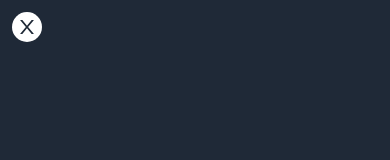
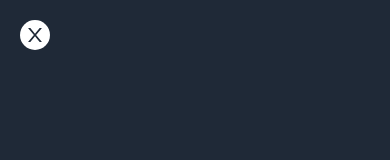
Before and after one commit to ajaysinhaorigin/portfolio, a React (Create React App) app: page / in a window 390 px wide. Both pictures are taken after a click on the icon 28 px from the left and 28 px from the top of the page. Shown: the top 160 px of the page. Built offline with nearby package versions, Linux system fonts and the light colour scheme; a web font is replaced by a local one.

Commit message:
did some changes

```diff
--- a/src/components/goToTop/GoToTop.tsx
+++ b/src/components/goToTop/GoToTop.tsx
@@ -30,7 +30,7 @@ function GoToTop() {
           offset={-100}
           className="cursor-pointer"
         >
-          <div className="fixed bottom-5 lg:bottom-12 right-4 bg-gray-300 rounded-full p-2 text-lg lg:text-xl text-[#1f2937] dark:bg-gray-400">
+          <div className="z-20 fixed bottom-5 lg:bottom-12 right-4 bg-gray-300 rounded-full p-2 text-xl lg:text-xl text-[#1f2937] dark:bg-gray-400">
             <FaCaretUp />
           </div>
         </Scroll>
--- a/src/components/header/components/ScrollList.tsx
+++ b/src/components/header/components/ScrollList.tsx
@@ -9,10 +9,10 @@ function ScrollList({ showMenu, setShowMenu }: Props) {
   return (
     <>
       {!showMenu && (
-        <div className="fixed h-full w-full z-20 bg-[#1f2937] dark:bg-[#fff] text-center lg:hidden pb-12">
+        <div className="fixed h-screen w-screen z-50 bg-[#1f2937] dark:bg-[#fff] text-center lg:hidden pb-12">
           <div className="p-1">
             <AiOutlineClose
-              className="text-3xl text-[#1f2937] dark:text-[#fff] bg-[#fff] dark:bg-[#1f2937] rounded-full m-2 p-1"
+              className="text-3xl text-[#1f2937] dark:text-[#fff] bg-[#fff] dark:bg-[#1f2937] rounded-full m-4 p-1"
               onClick={() => setShowMenu(true)}
             />
           </div>
```
